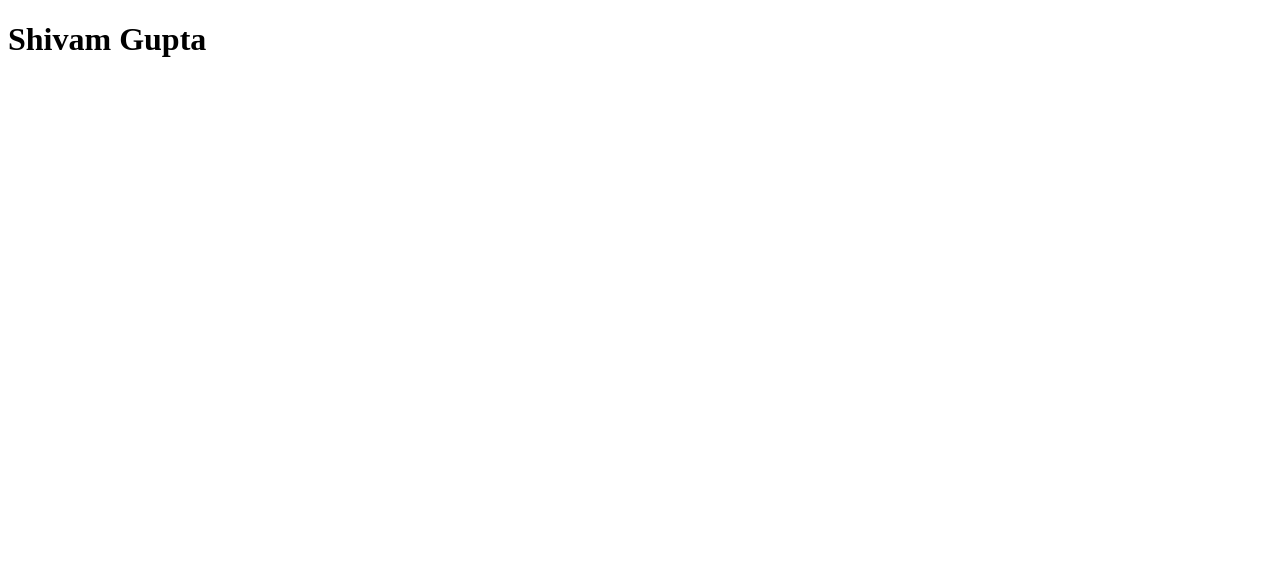
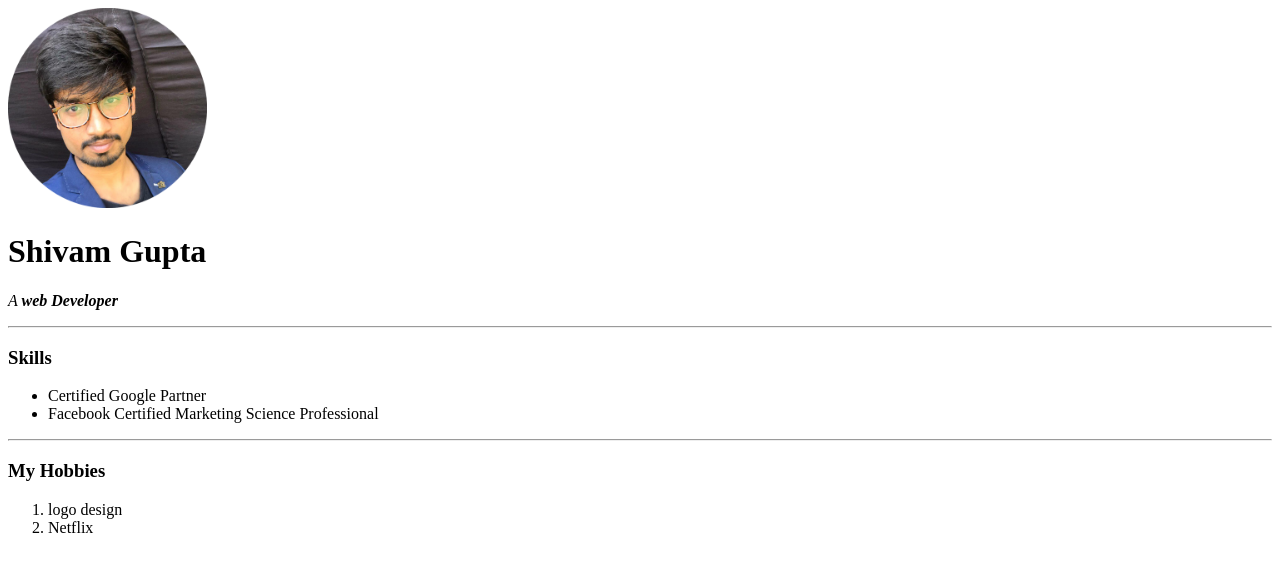
Before and after one commit to ShivamGupta26/Profile, a plain HTML site: page index.html in a window 1280 px wide. Drawn offline with Linux system fonts and the light colour scheme.

Commit message:
Profile pic

```diff
--- a/index.html
+++ b/index.html
@@ -1,10 +1,27 @@
 <!DOCTYPE html>
 <html lang="en" dir="ltr">
+
 <head>
   <meta charset="utf-8">
   <title></title>
 </head>
+
 <body>
+  <img src="images/image.png" alt="Shivam's Profile picture" height="200px">
   <h1>Shivam Gupta</h1>
+  <p><em>A <strong>web Developer</strong></em></p>
+  <hr>
+  <h3>Skills</h3>
+  <ul>
+    <li>Certified Google Partner</li>
+    <li>Facebook Certified Marketing Science Professional</li>
+  </ul>
+  <hr>
+  <h3>My Hobbies</h3>
+  <ol>
+    <li>logo design</li>
+    <li>Netflix</li>
+  </ol>
 </body>
+
 </html>
```
Also changed, not shown: images/image.jpg (added), images/image.png (added), images/image2.jpg (added). Lines whose indentation alone changed are shown as unchanged.
